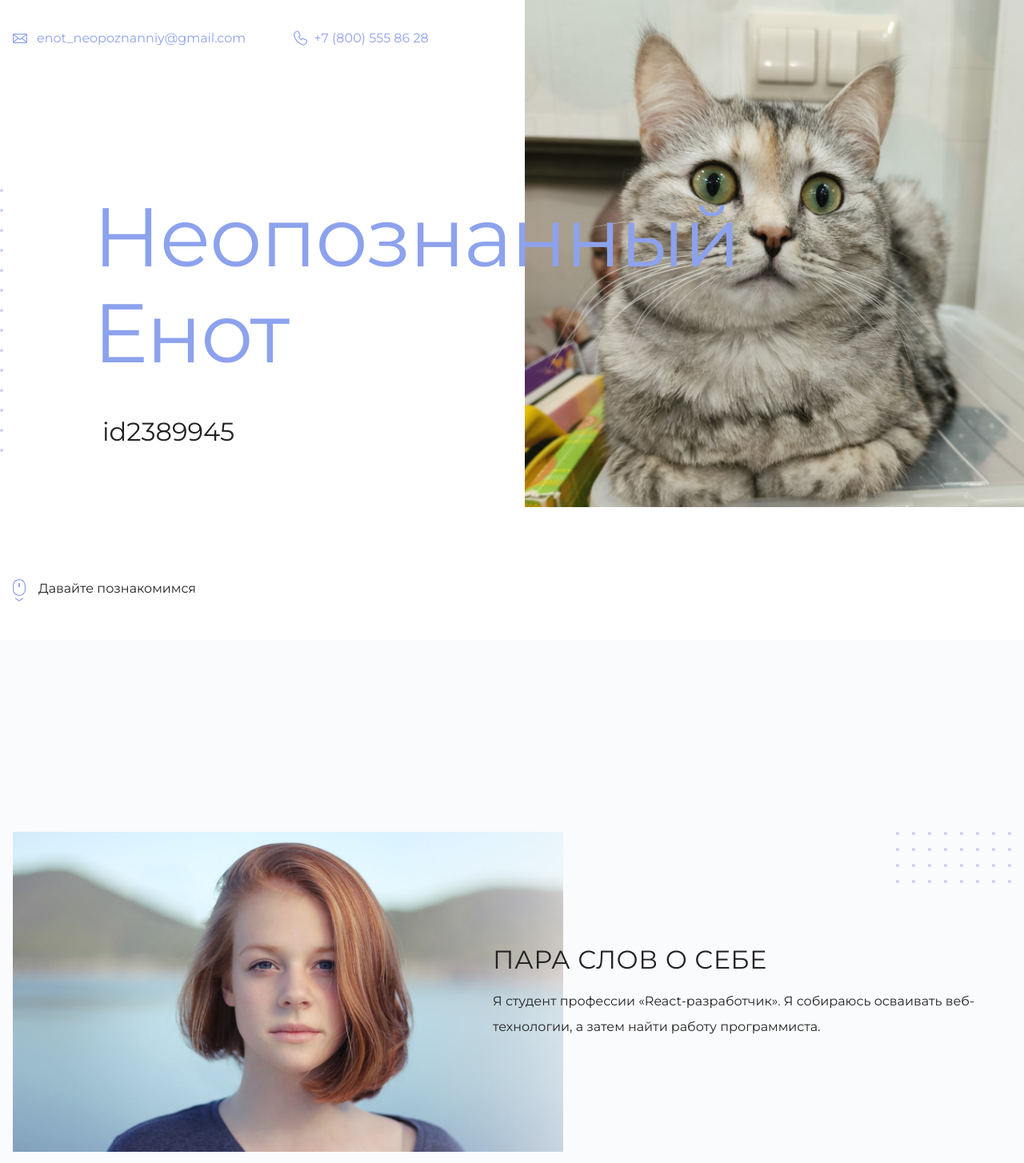
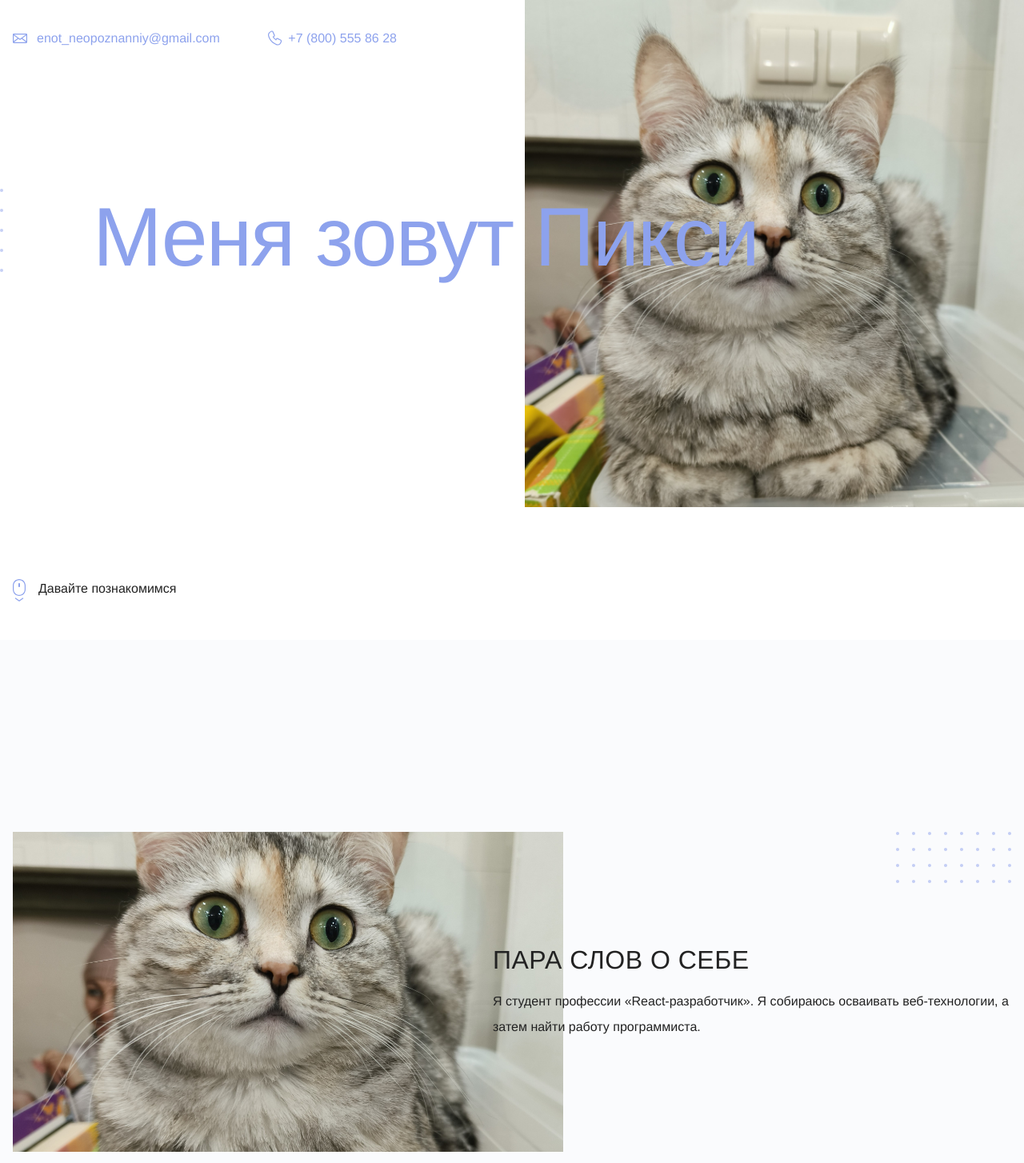
Before and after one commit to hondavod70/my-site, a plain HTML site: page index.html in a window 1280 px wide. Shown: the top 1454 px of the page at 80% size. Drawn offline with Linux system fonts and the light colour scheme.

Commit message:
Доработки

```diff
--- a/index.html
+++ b/index.html
@@ -3,7 +3,7 @@
   <head>
     <meta charset="UTF-8">
     <link rel="stylesheet" href="style.css">
-    <link href="https://fonts.googleapis.com/css?family=Montserrat:400,500,700|Old+Standard+TT&display=swap&subset=cyrillic" rel="stylesheet">
+
     <title>Сайт-портфолио</title>
   </head>
 
@@ -18,8 +18,7 @@
     <main>
       <section class="hero-image">
         <div class="container">
-          <h1 class="heading">Неопознанный Енот</h1>
-          <p>id2389945</p>
+          <h1 class="heading">Меня зовут Пикси</h1>
         </div>
       </section>
 
@@ -27,7 +26,7 @@
         <div class="container">
           <h2 class="subheading">Давайте познакомимся</h2>
           <figure class="user-image">
-            <img src="files/user.jpg" width="928" height="536" alt="Фотография Неопознанного Енота">
+            <img src="files/pixie.jpg" width="928" height="536" alt="Фотография Неопознанного Енота">
           </figure>
           <div>
             <h3>Пара слов о себе</h3>
```
